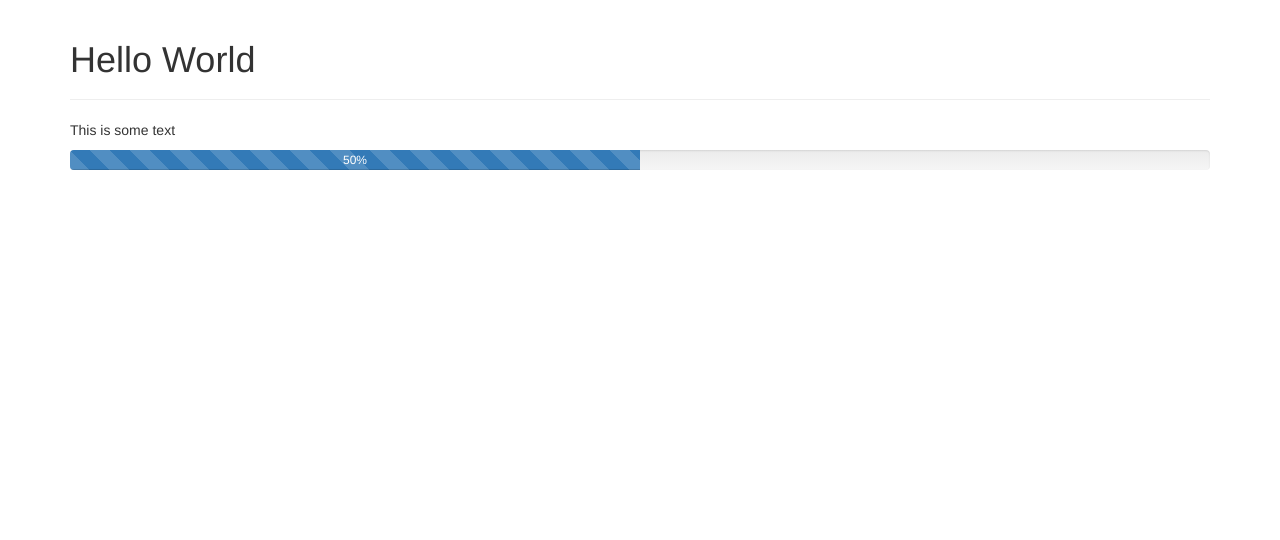
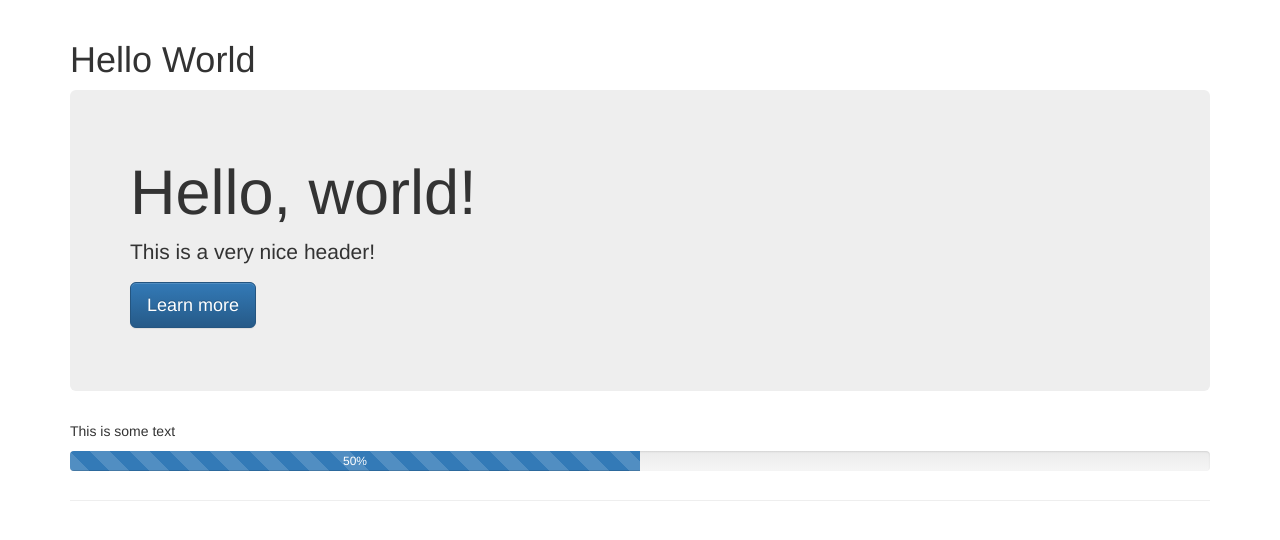
Before and after one commit to iambradleyy/savings, a website: page index.html in a window 1280 px wide. Drawn offline with nearby package versions, Linux system fonts and the light colour scheme.

Commit message:
Add jumbotron to replace header.

```diff
--- a/index.html
+++ b/index.html
@@ -11,6 +11,10 @@
     <div class="container">
         <div class="page-header">
             <h1>Hello World</h1>
+        <div class="jumbotron">
+            <h1>Hello, world!</h1>
+            <p>This is a very nice header!</p>
+            <p><a class="btn btn-primary btn-lg" href="#" role="button">Learn more</a></p>
         </div>
         <p>This is some text</p>
         <div class="progress">
```
